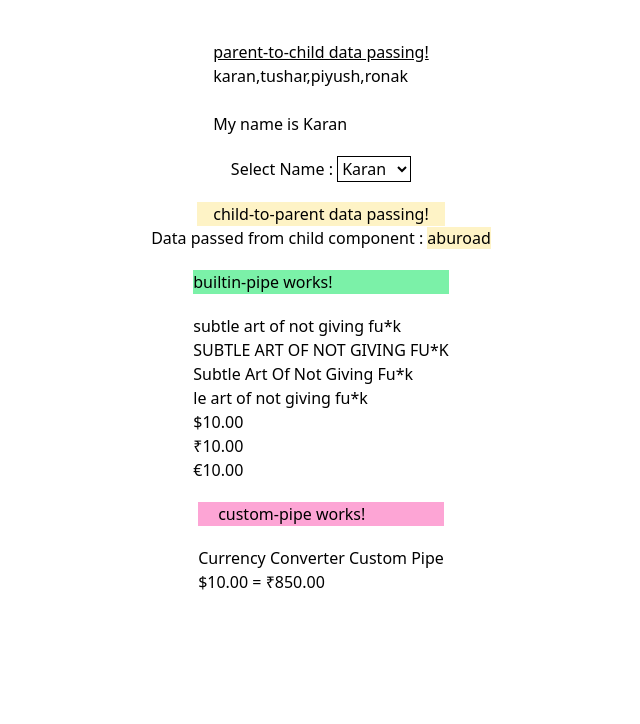
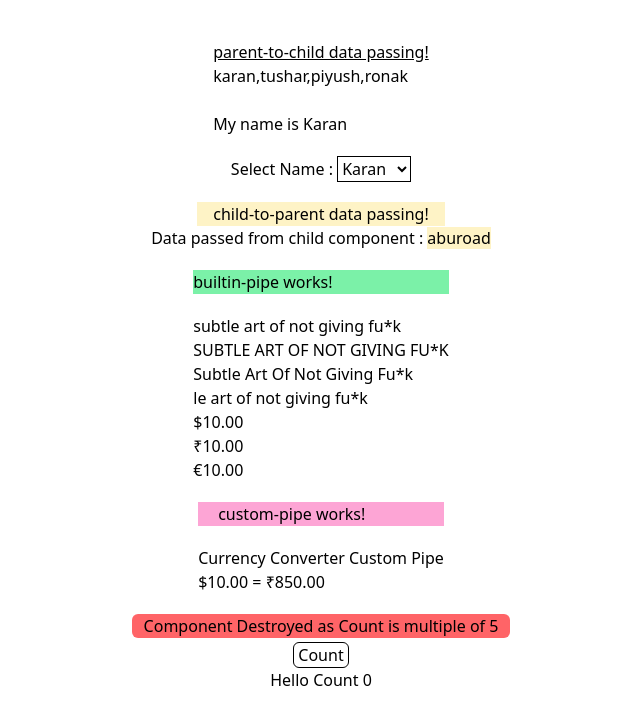
Before and after one commit to kumawatkaran-robomq/angular-learning, an Angular app in the folder angular-5/: page / in a window 1280 px wide. Shown: the top 724 px of the page, without its empty margins (319-959 px from the left). Built offline with nearby package versions, Linux system fonts and the light colour scheme.

Commit message:
lifecycle

```diff
--- a/angular-5/src/app/app.html
+++ b/angular-5/src/app/app.html
@@ -1,4 +1,5 @@
 <div class=" flex flex-col justify-center items-center  my-10">
+  <!-- if users="users" toh users ek string hoga but if we wrap it up with [] like [users]=users then users is property not string-->
   <app-parent-to-child [users]="users" [name]="name"></app-parent-to-child>
   <div class=" my-5">
     Select Name :
@@ -15,7 +16,10 @@
 
   <app-builtin-pipe></app-builtin-pipe>
   <app-custom-pipe></app-custom-pipe>
+
+  <app-lifecycle *ngIf="count%5!=0"></app-lifecycle>
+
+  <p *ngIf="count%5==0" class=" mt-5 bg-red-400 my-1 px-3 rounded-md">Component Destroyed as Count is multiple of 5</p>
+  <button class="border rounded-md px-1" (click)="count+=1">Count</button>
+  <p>Hello Count {{count}}</p>
 </div>
-
-
-<!-- if users="users" toh users ek string hoga but if we wrap it up with [] like [users]=users then users is property not string-->
--- a/angular-5/src/app/app.ts
+++ b/angular-5/src/app/app.ts
@@ -1,13 +1,15 @@
-import { Component, Input } from '@angular/core';
+import { Component } from '@angular/core';
 import { ParentToChild } from './parent-to-child/parent-to-child';
 import { FormsModule } from '@angular/forms';
 import { ChildToParent } from './child-to-parent/child-to-parent';
 import { BuiltinPipe } from './builtin-pipe/builtin-pipe';
 import { CustomPipe } from './custom-pipe/custom-pipe';
+import { Lifecycle } from './lifecycle/lifecycle';
+import { NgIf } from '@angular/common';
 
 @Component({
   selector: 'app-root',
-  imports: [ParentToChild, ChildToParent, BuiltinPipe, CustomPipe, FormsModule],
+  imports: [ParentToChild, ChildToParent, BuiltinPipe, CustomPipe, FormsModule, Lifecycle, NgIf],
   templateUrl: './app.html',
   styleUrl: './app.css',
 })
@@ -15,6 +17,7 @@ export class App {
   users = ['karan', 'tushar', 'piyush', 'ronak'];
   name = 'Karan';
   city = '';
+  count = 0;
   handleCity(value: string) {
     this.city = value;
   }
--- /dev/null
+++ b/angular-5/src/app/lifecycle/lifecycle.html
@@ -0,0 +1 @@
+<p class=" bg-purple-300 my-4 px-14">lifecycle works!</p>
--- /dev/null
+++ b/angular-5/src/app/lifecycle/lifecycle.ts
@@ -0,0 +1,20 @@
+import { Component, Input } from '@angular/core';
+
+@Component({
+  selector: 'app-lifecycle',
+  templateUrl: './lifecycle.html',
+})
+export class Lifecycle {
+  constructor() {
+    console.log('Constructor called');
+  }
+  ngOnInit() {
+    console.log('ngOnInit');
+  }
+  ngDoCheck() {
+    console.log('ngDoCheck');
+  }
+  ngOnDestroy() {
+    console.log('Component destroyed');
+  }
+}
```
